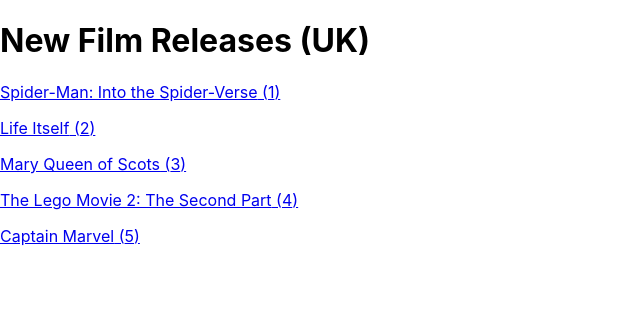
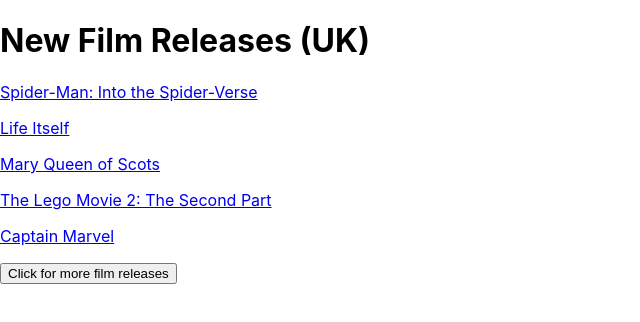
Before and after one commit to basically-joe/filmRelease_reactJS, a React (Create React App) app: page / in a window 1280 px wide. Shown: the top 322 px of the page, without its empty margins (0-640 px from the left). Built offline with nearby package versions, Linux system fonts and the light colour scheme.

Commit message:
added button, shows in browser

```diff
--- a/src/App.js
+++ b/src/App.js
@@ -6,9 +6,11 @@
   render() {
     return (
       <div>
+
       <h1>New Film Releases (UK)</h1>
     <FilmBox />
     </div>
+
     )
   }
 }
--- a/src/components/Film.js
+++ b/src/components/Film.js
@@ -4,7 +4,7 @@
 render() {
     return (
         <div className="film">
-        <a href={this.props.url}><p>{this.props.name} ({this.props.id})</p></a>
+        <a href={this.props.url}><p>{this.props.name}</p></a>
         </div>
     )
 }
--- a/src/components/FilmList.js
+++ b/src/components/FilmList.js
@@ -8,7 +8,7 @@
         const filmNodes = this.props.data.map(film => {
             return (
                 <Film
-                    id={film.id}
+                    key={film.id}
                     name={film.name}
                     url= {film.url}
                 ></Film>
--- a/src/containers/FilmBox.js
+++ b/src/containers/FilmBox.js
@@ -36,6 +36,14 @@
                 }
             ]
         }
+        this.urlClick = this.urlClick.bind(this);
+
+    }
+
+    urlClick(){
+        this.setState(prevState =>{
+            return "https://www.imdb.com/calendar/?region=gb";
+        });
     }
 
     render() {
@@ -43,6 +51,7 @@
 
             <div className="film-box">
                 <FilmList data = {this.state.data} />
+                <button onClick = {this.urlClick}>Click for more film releases</button>
             </div>
 
         )
```
